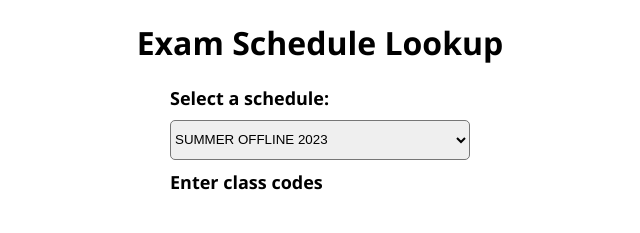
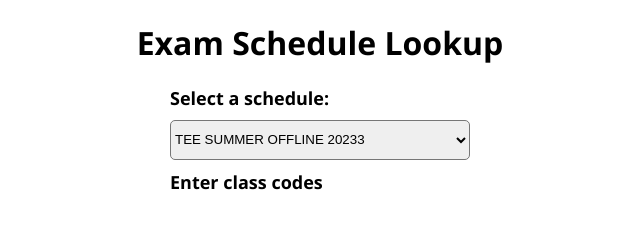
Before and after one commit to ishre/timetable, a plain HTML site: page index.html in a window 1280 px wide. Shown: the top 233 px of the page, 320-960 px from the left. Drawn offline with nearby package versions, Linux system fonts and the light colour scheme.

Commit message:
Update index.html

```diff
--- a/index.html
+++ b/index.html
@@ -19,11 +19,10 @@
             <form>
                 <label for="schedule-dropdown">Select a schedule:</label>
                 <select id="schedule-dropdown" name="schedule-dropdown">
+                    <option value="TEESummer2023.csv">TEE SUMMER OFFLINE 20233</option>
                     <option value="SUMMERoffline.csv">SUMMER OFFLINE 2023</option>
                     <option value="TEE2023-Winter.csv">TEE WINTER 2023</option>
-                    <option value="schedule1.csv">Schedule 1</option>
-                    <option value="schedule2.csv">Schedule 2</option>
-                    <option value="schedule3.csv">Schedule 3</option>
+
                     <!-- Add more options as needed -->
                 </select>
 
```
